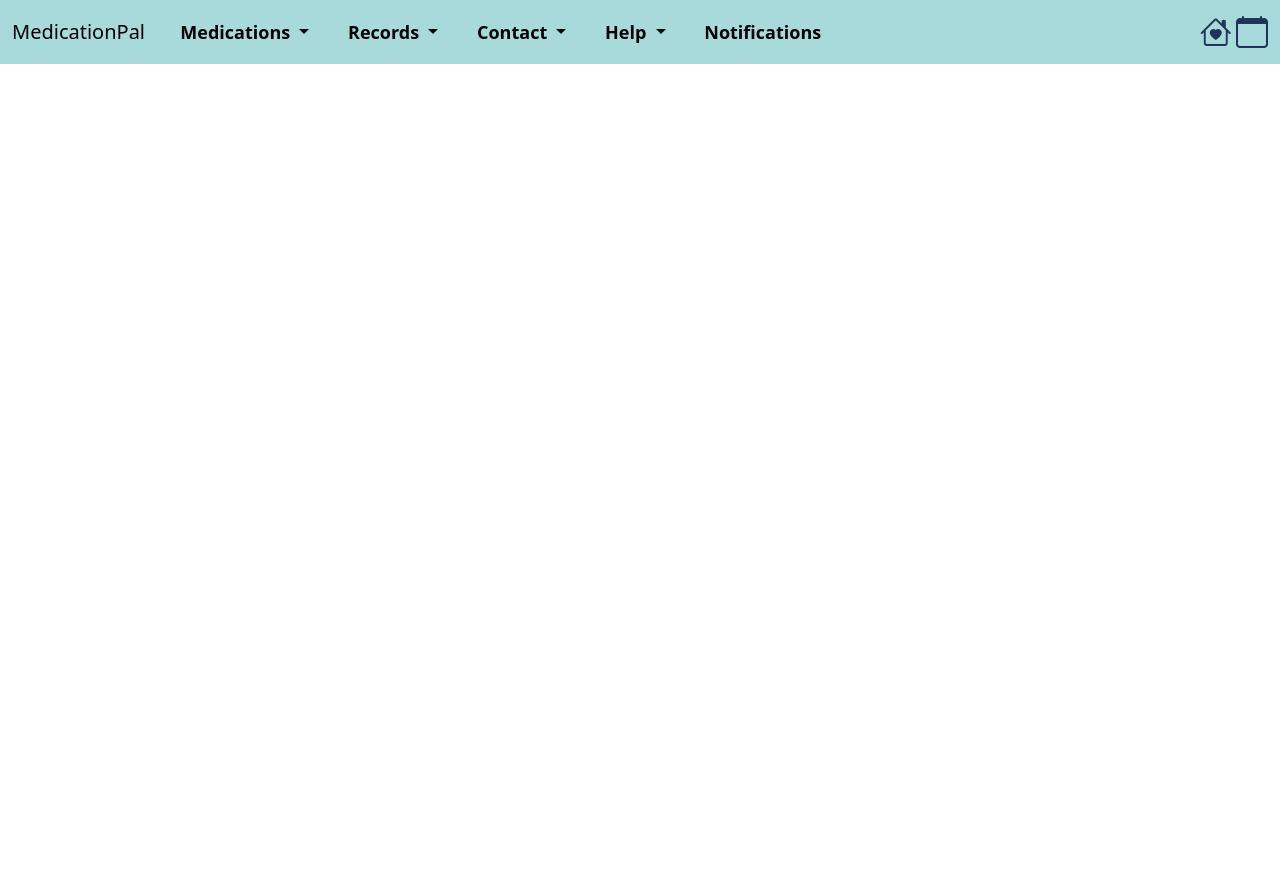
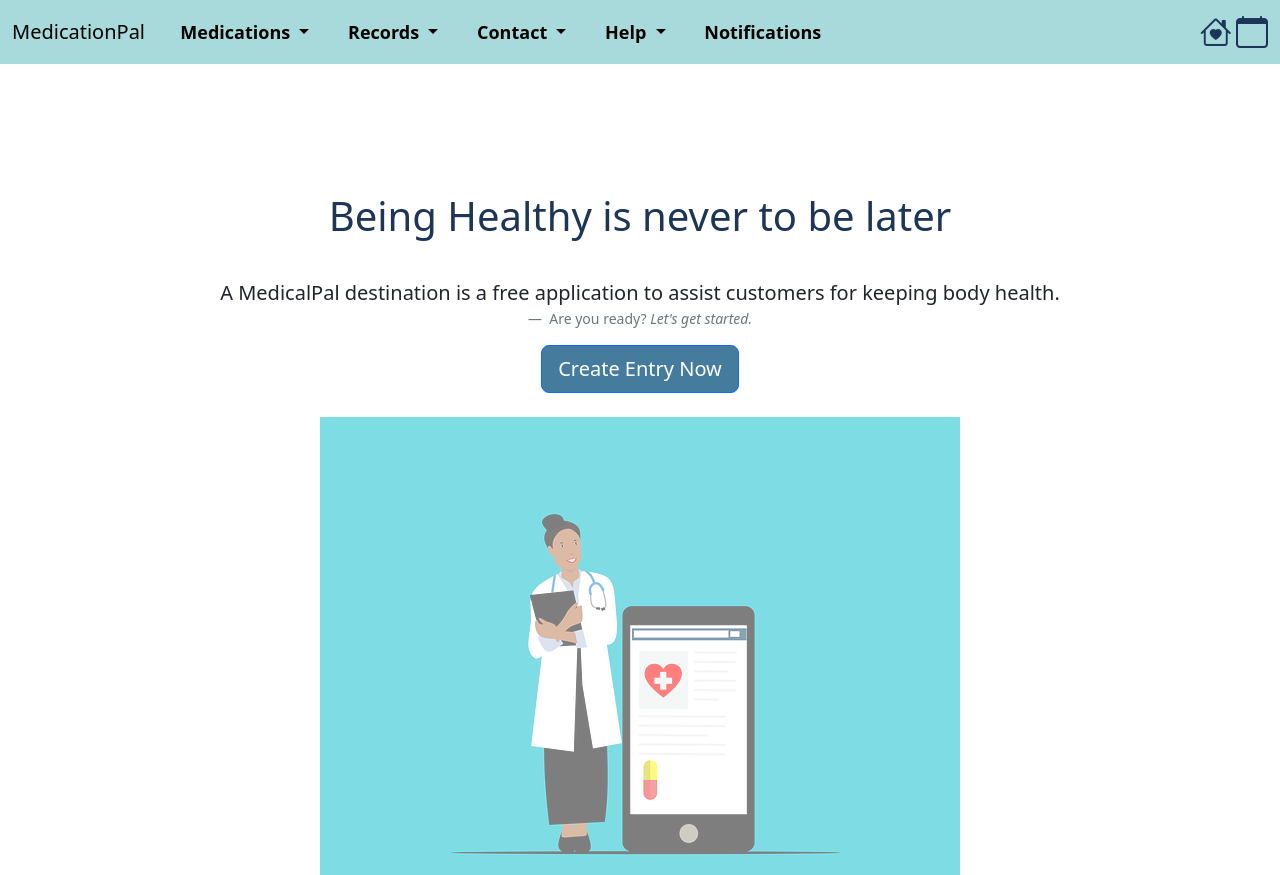
Before and after one commit to SamarjitBhogal/MedicationPal, a plain HTML site: page index.html in a window 1280 px wide. Before the commit the page ends 800 px from the top, so only its background shows below. Drawn offline with nearby package versions, Linux system fonts and the light colour scheme.

Commit message:
CAT complete by Niki.

```diff
--- a/index.html
+++ b/index.html
@@ -113,6 +113,22 @@
     <!-- Link to scripts of your own -->
     <!-- <script src="./scripts/script.js"></script> -->
 
+  <div>
+    <h1 id = cat-h1>Being Healthy is never to be later</h1>
+    <figure class="text-center">
+        <blockquote class="blockquote">
+            <br>
+          <p>A MedicalPal destination is a free application to assist customers for keeping body health.</p>
+        </blockquote>
+        <figcaption class="blockquote-footer">
+          Are you ready? <cite title="Source Title">Let's get started.</cite>
+        </figcaption>
+      </figure>
+    <button id="cat-button" type="button" class="btn btn-primary btn-lg">Create Entry Now</button>
+    <br>
+    <div style="text-align: center; opacity: 0.5;"><img src="./images/image.webp" alt="image"></div>
+  </div>
+
 </body>
 
 </html>
--- a/styles/style.css
+++ b/styles/style.css
@@ -41,3 +41,24 @@ body {
 .dropdown-item:hover {
     background-color: #f1faee;
 }
+
+#cat-h1 {
+    margin-top: 10%;
+    text-align: center;
+    vertical-align: middle;
+    color: #1d3557;
+
+}
+#cat-button {
+   margin: 0 auto;
+   display: block;
+   background-color:#457B9D;
+   cursor: pointer;
+
+}
+
+#cat-image {
+    display: block;
+    text-align: center;
+
+}
```
